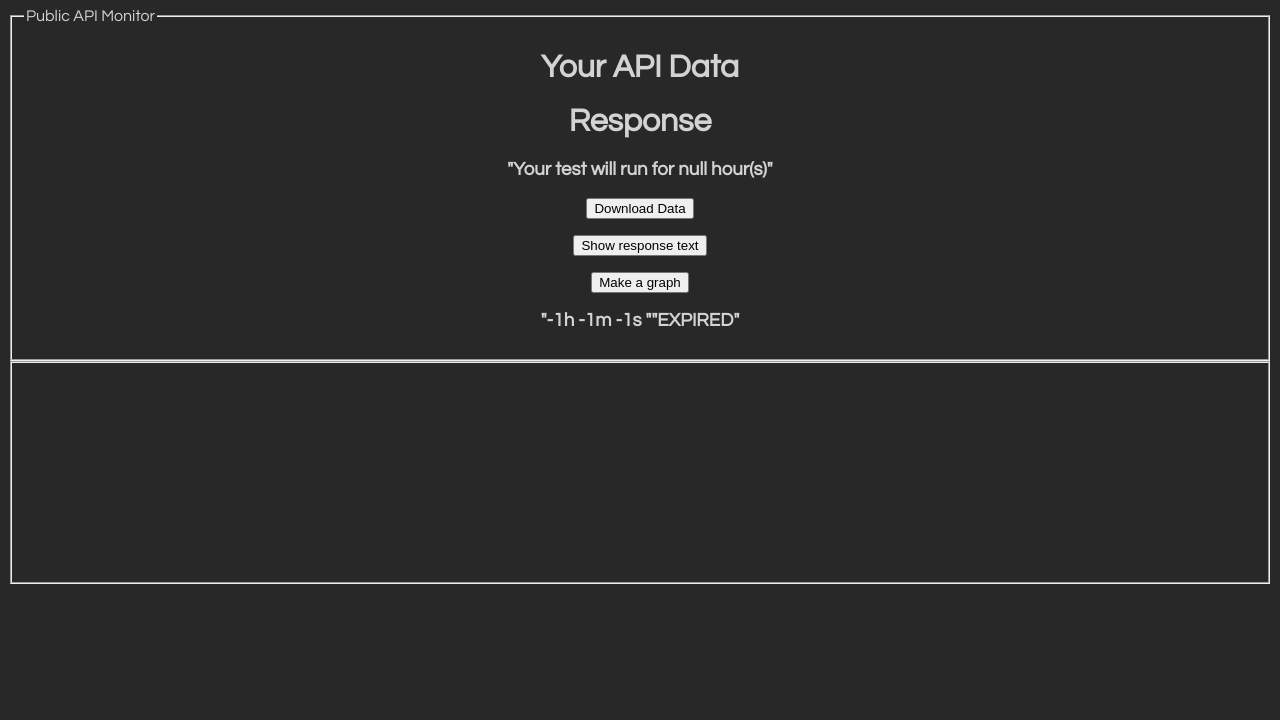
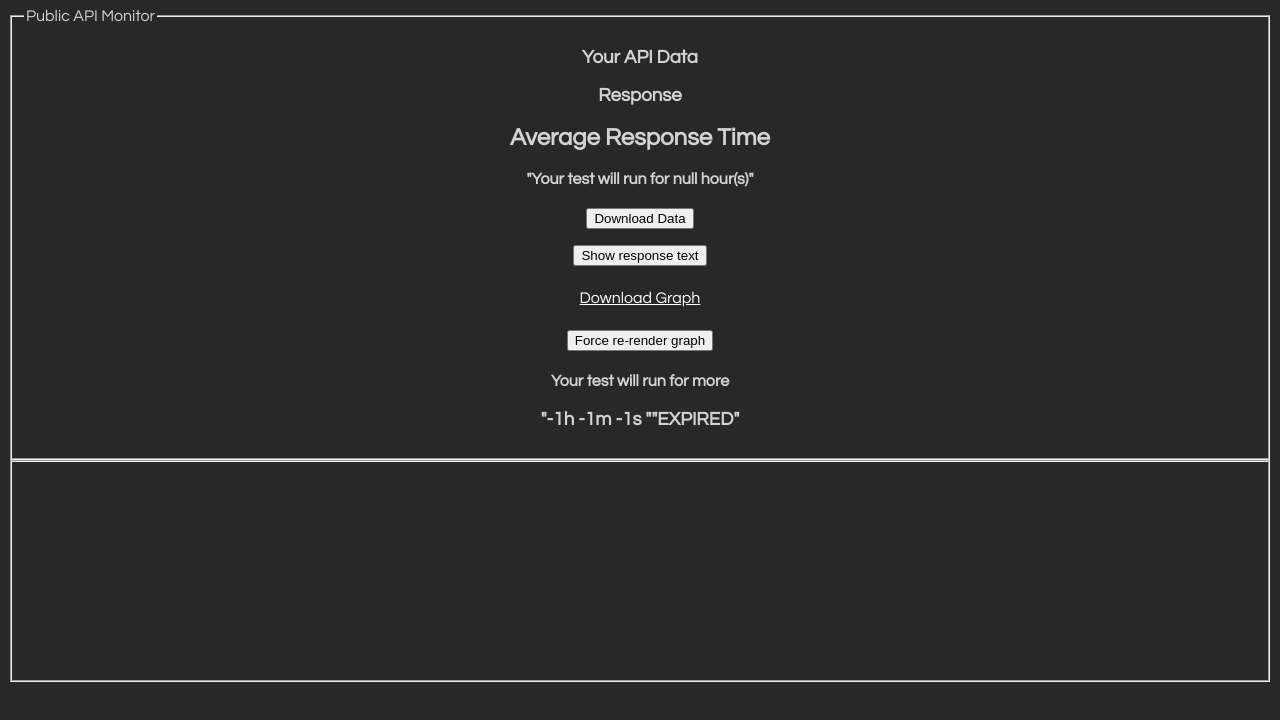
Before and after one commit to Omkar-K/APIMonitoring, a website: page html/publicMonitorAPI.html in a window 1280 px wide. Drawn offline with nearby package versions, Linux system fonts and the light colour scheme.

Commit message:
Visual Enhancement

```diff
--- a/html/publicMonitorAPI.html
+++ b/html/publicMonitorAPI.html
@@ -11,15 +11,23 @@
   <body><center>
     <fieldset>
     <legend>Public API Monitor</legend>
-    <h1> Your API Data</h1>
-    <h1> Response </h1>
-    <h4 id="response_code"></h4>
-    <h4 id="response"></h4>
-    <h3 id="response_time"></h3>
-    <h3 id='monitorTime'></h3>
+    <h3> Your API Data</h1>
+    <h3> Response </h1>
+    <h2 id="response_code"></h2>
+    <h2 id="response"></h2>
+    <h2 id="response_time"></h2>
+    <h2 id="avg_response">Average Response Time</h2>
+    <h4 id='monitorTime'></h4>
     <button type="button" id="download">Download Data</button><br><br>
-    <button type="button" id="response_text">Show response text</button><br><br>
-    <button type="button" id="chartbtn">Make a graph</button><br>
+    <button type="button" id="response_text">Show response text</button><br>
+    <a id="downloadGraph"
+        download="APIGraph.jpg"
+        href=""
+        class="btn btn-primary float-right bg-flat-color-1"
+        title="Download Graph">Download Graph
+   </a><br>
+    <button type="button" id="chartbtn">Force re-render graph</button><br>
+    <h4>Your test will run for more </h4>
     <h3 id='time'></h3>
   </center>
     <fieldset>
```
Also changed, not shown: html/addAPI.html (+4 -3 lines), html/listAPI.html (+1 -1 lines), html/privateMonitorAPI.html (+12 -9 lines), index.html (+1 -0 lines).
